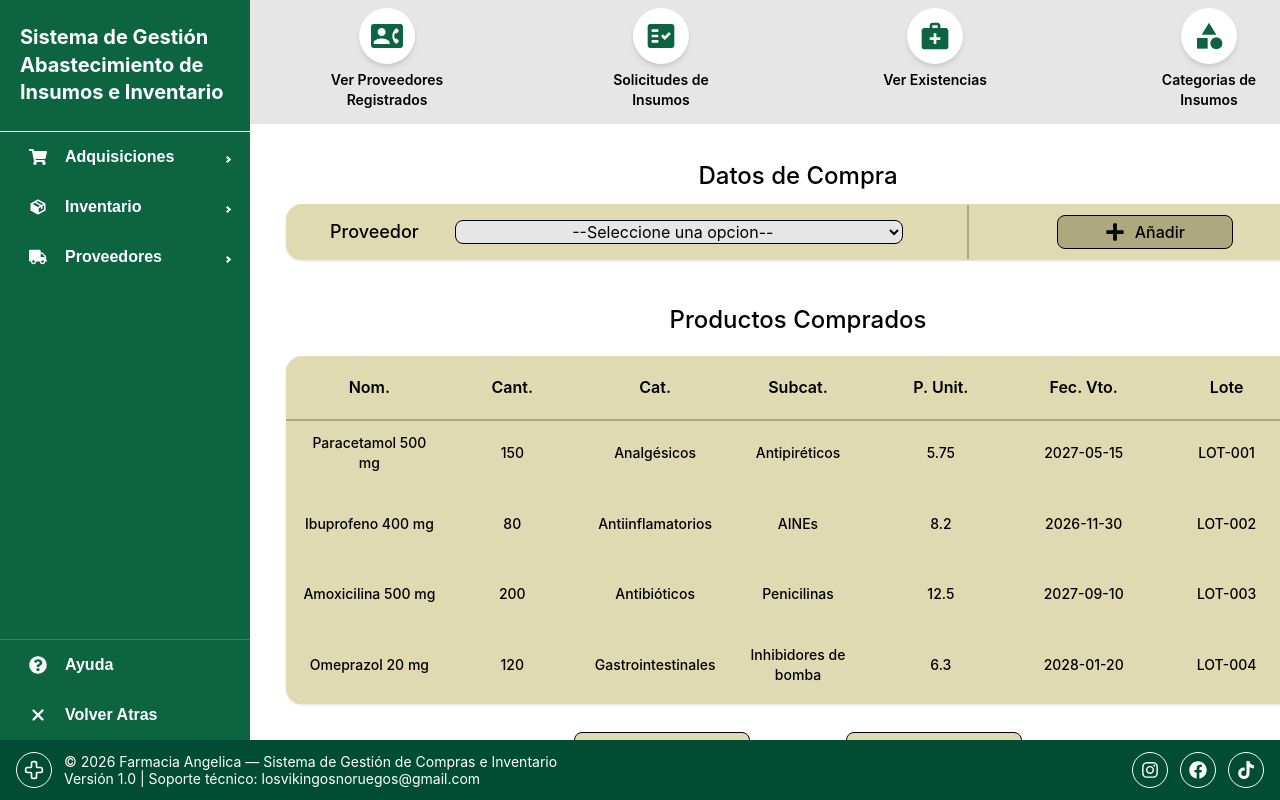
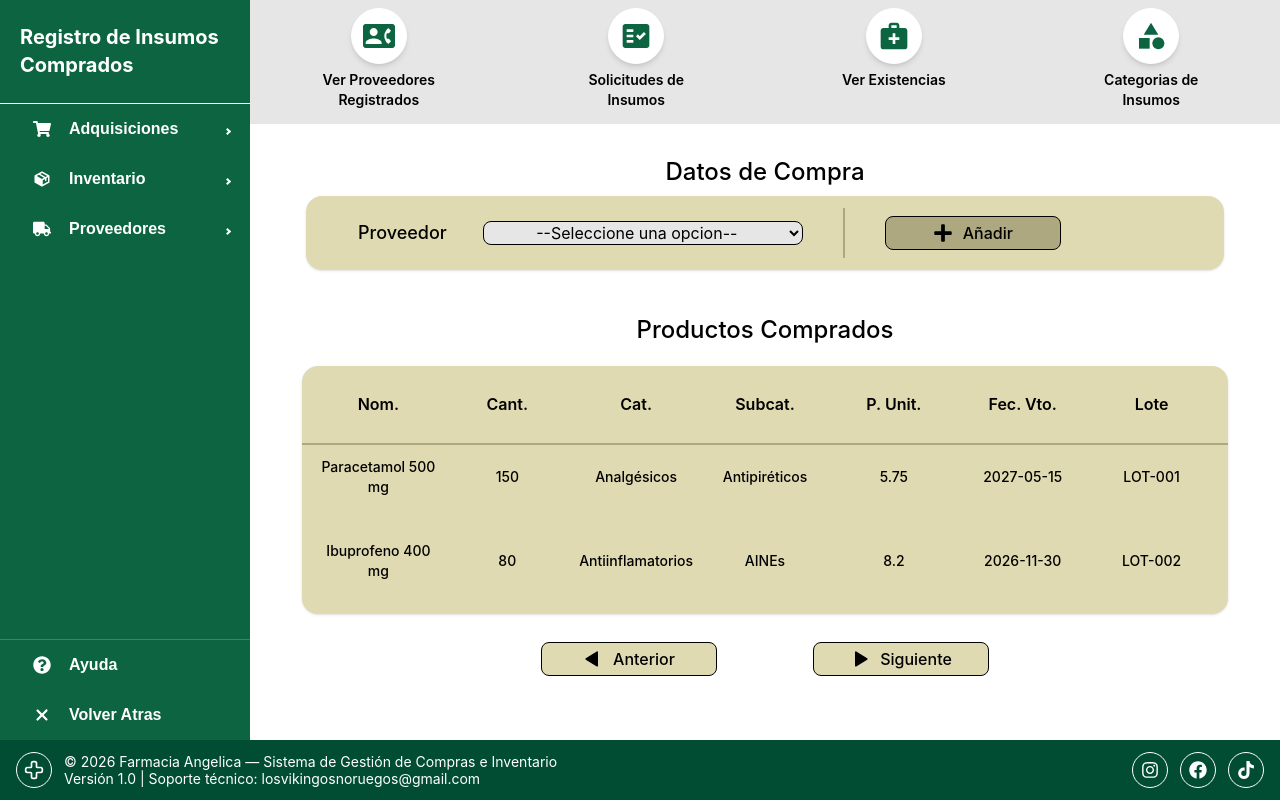
Before and after one commit to gg1700/Sistema-Farmacias-Independientes-Frontend, a React (Vite) app: page /supply/register in a window 1280 px wide. Built offline with nearby package versions, Linux system fonts and the light colour scheme.

Commit message:
feat:mejoras esteticas de interfaz y funcionalidad

```diff
--- a/index.html
+++ b/index.html
@@ -3,6 +3,7 @@
   <head>
     <meta charset="UTF-8"/>
     <meta name="viewport" content="width=device-width, initial-scale=1.0"/>
+    <link rel="icon" type="image/png" href="/src/assets/test_logo.png"/>
     <title>Sistema de Gestión Abastecimiento de Insumos e Inventario para Farmacias</title>
 
   </head>
--- a/src/components/features/SearchSelector.tsx
+++ b/src/components/features/SearchSelector.tsx
@@ -7,21 +7,19 @@ function SearchSelector({ subtitle, dropDownProps, actionButtonProps }: SearchSe
   const { bgColor, hoverColor, IconName, action } = actionButtonProps;
 
   return (
-    <>
-      <section className="flex flex-col justify-center items-center">
-        <h2 className="text-black text-center font-medium text-2xl p-3">{subtitle}</h2>
-        <div className="bg-modals flex items-center w-5xl h-14 rounded-2xl p-4 gap-5 shadow-sm">
+    <section className="flex flex-col justify-center items-center w-full px-4">
+      <h2 className="text-black text-center font-medium text-2xl p-2">{subtitle}</h2>
+      <div className="bg-modals flex flex-col md:flex-row items-center w-full max-w-5xl rounded-2xl px-6 py-3 gap-3 shadow-sm">
         <div>
-            <DropDown selectorStyle="w-md" description={description} options={options}>
+          <DropDown selectorStyle="w-full max-w-xs md:w-md" description={description} options={options}>
           </DropDown>
         </div>
-          <div className="flex justify-center border-l-2 border-[#ADA87F] px-20 py-0.5 m-4 gap-1">
+        <div className="flex justify-center border-t-2 md:border-t-0 md:border-l-2 border-[#ADA87F] px-4 md:px-8 py-2 md:py-0 gap-1 w-full md:w-auto">
           <ActionButton bgColor={bgColor} hoverColor={hoverColor} IconName={IconName} action={action}>
           </ActionButton>
         </div>
       </div>
     </section>
-    </>
   );
 }
 
--- a/src/components/layouts/Header.tsx
+++ b/src/components/layouts/Header.tsx
@@ -1,3 +1,4 @@
+import { useNavigate } from 'react-router-dom';
 import { MdContactPhone, MdFactCheck, MdMedicalServices, MdCategory } from "react-icons/md";
 
 const styles = {
@@ -7,25 +8,41 @@ const styles = {
     text: "text-center font-semibold text-first py-1.5 text-sm",
 }
 
+interface HeaderShortcut {
+    label: string;
+    icon: React.ElementType;
+    path: string | null;
+}
+
+const shortcuts: HeaderShortcut[] = [
+    { label: "Ver Proveedores Registrados", icon: MdContactPhone, path: "/suppliers/manage" },
+    { label: "Solicitudes de Insumos", icon: MdFactCheck, path: "/inventory/requests" },
+    { label: "Ver Existencias", icon: MdMedicalServices, path: "/purchases/list" },
+    { label: "Categorias de Insumos", icon: MdCategory, path: "/inventory/categories" },
+]
+
 function Header() {
+    const navigate = useNavigate();
+
+    function handleNavigate(path: string | null) {
+        if (path) {
+            navigate(path);
+        }
+    }
+
     return (
         <div className={styles.container}>
-            <div className={styles.div}>
-                <button className={styles.button}><MdContactPhone size={32} /></button>
-                <p className={styles.text}>Ver Proveedores Registrados</p>
-            </div>
-            <div className={styles.div}>
-                <button className={styles.button}><MdFactCheck size={32} /></button>
-                <p className={styles.text}>Solicitudes de Insumos</p>
-            </div>
-            <div className={styles.div}>
-                <button className={styles.button}><MdMedicalServices size={32} /></button>
-                <p className={styles.text}>Ver Existencias</p>
-            </div>
-            <div className={styles.div}>
-                <button className={styles.button}><MdCategory size={32} /></button>
-                <p className={styles.text}>Categorias de Insumos</p>
-            </div>
+            {shortcuts.map((shortcut) => {
+                const Icon = shortcut.icon;
+                return (
+                    <div key={shortcut.label} className={styles.div} onClick={() => handleNavigate(shortcut.path)} title={shortcut.label}>
+                        <button type="button" className={styles.button} disabled={!shortcut.path} title={shortcut.label}>
+                            <Icon size={32} />
+                        </button>
+                        <p className={styles.text}>{shortcut.label}</p>
+                    </div>
+                );
+            })}
         </div>
     );
 }
--- a/src/components/layouts/Layout.tsx
+++ b/src/components/layouts/Layout.tsx
@@ -6,9 +6,9 @@ import { ModalRoot } from '../modals/ModalRoot';
 
 const styles = {
     pageContainer: "flex flex-col h-screen overflow-hidden",
-    bodyContainer: "flex flex-1 min-h-0",
-    mainContent: "flex-1 flex flex-col min-h-0",
-    pageContent: "flex-1 p-6 bg-background",
+    bodyContainer: "flex flex-1 min-h-0 min-w-0",
+    mainContent: "flex-1 flex flex-col min-h-0 min-w-0",
+    pageContent: "flex-1 p-6 bg-background overflow-x-auto overflow-y-auto min-w-0",
 }
 
 function Layout() {
--- a/src/components/layouts/Sidebar.tsx
+++ b/src/components/layouts/Sidebar.tsx
@@ -1,5 +1,5 @@
 import { useState } from 'react';
-import { Link } from 'react-router-dom';
+import { Link, useLocation, useNavigate } from 'react-router-dom';
 import { Sidebar, Menu, MenuItem, SubMenu } from 'react-pro-sidebar';
 import { BiSolidPackage } from "react-icons/bi";
 import { FaShoppingCart, FaBoxes, FaTruck, FaQuestionCircle } from 'react-icons/fa';
@@ -20,8 +20,11 @@ const menuItemStyles = {
         backgroundColor: 'transparent',
         fontWeight: 600,
         padding: '10px 20px',
+        borderLeft: '4px solid transparent',
+        transition: 'background-color 0.15s ease, border-color 0.15s ease',
         '&:hover': {
             backgroundColor: 'var(--color-accent)',
+            borderLeftColor: 'var(--color-background)',
         },
         '&.ps-active': {
             backgroundColor: 'var(--color-accent)',
@@ -44,13 +47,53 @@ const helpMenuItemStyles = {
         backgroundColor: 'transparent',
         fontWeight: 600,
         padding: '10px 20px',
+        borderLeft: '4px solid transparent',
+        transition: 'background-color 0.15s ease, border-color 0.15s ease',
         '&:hover': {
             backgroundColor: 'var(--color-accent)',
+            borderLeftColor: 'var(--color-background)',
         },
     },
     icon: {
         color: 'var(--color-background)',
     },
+}
+
+const DEFAULT_TITLE = 'Sistema de Gestión Abastecimiento de Insumos e Inventario';
+
+const titleByPathPrefix: { prefix: string; title: string }[] = [
+    { prefix: '/supply/register', title: 'Registro de Insumos Comprados' },
+    { prefix: '/purchases/list', title: 'Lista de Compras Registradas' },
+    { prefix: '/reports/purchases/detail', title: 'Reporte de Compras' },
+    { prefix: '/reports/purchases', title: 'Filtrado y Vista Previa de Compras' },
+
+    { prefix: '/suppliers/register', title: 'Registro de Proveedores' },
+    { prefix: '/suppliers/manage', title: 'Lista de Proveedores Registrados' },
+    { prefix: '/suppliers', title: 'Administracion de Proveedores' },
+
+    { prefix: '/supply-requests/register', title: 'Registro de Solicitudes de Proveedores' },
+    { prefix: '/supply-requests', title: 'Administracion de Solicitudes Proveedor' },
+    { prefix: '/inventory/requests', title: 'Lista de Solicitudes Registradas' },
+
+    { prefix: '/supply-categories/register', title: 'Registro de Categoria de Producto' },
+    { prefix: '/supply-categories', title: 'Administracion de Categorias y Subcategorias' },
+    { prefix: '/inventory/categories', title: 'Lista de Categorias Registradas' },
+
+    { prefix: '/purchases/register', title: 'Registro de Compra de Productos' },
+
+    { prefix: '/reports/suppliers/detail', title: 'Reporte de Proveedores' },
+    { prefix: '/reports/suppliers', title: 'Filtrado y Vista Previa de Proveedores' },
+    { prefix: '/reports/requests/detail', title: 'Reporte de Solicitudes' },
+    { prefix: '/reports/requests', title: 'Filtrado y Vista Previa de Solicitudes' },
+
+    { prefix: '/menu', title: 'Menu Principal' },
+    { prefix: '/help', title: 'Ayuda' },
+    { prefix: '/', title: 'Menu Principal' },
+].sort((a, b) => b.prefix.length - a.prefix.length);
+
+function getSidebarTitle(pathname: string): string {
+    const match = titleByPathPrefix.find((entry) => pathname === entry.prefix || pathname.startsWith(`${entry.prefix}/`));
+    return match ? match.title : DEFAULT_TITLE;
 }
 
 function BulletPoint() {
@@ -59,10 +102,29 @@ function BulletPoint() {
 
 function SidebarOptions() {
     const [openSubMenu, setOpenSubMenu] = useState<string | null>(null);
+    const location = useLocation();
+    const navigate = useNavigate();
 
     function handleSubMenuToggle(menuName: string, isOpen: boolean) {
         setOpenSubMenu(isOpen ? menuName : null);
     }
+
+    function isActivePath(path: string) {
+        return location.pathname === path || location.pathname.startsWith(`${path}/`);
+    }
+
+    const isHomePath = location.pathname === '/';
+
+    function handleGoBack() {
+        navigate(-1);
+    }
+
+    function handleExitApp() {
+        window.open('', '_self');
+        window.close();
+    }
+
+    const sidebarTitle = getSidebarTitle(location.pathname);
 
     return (
         <Sidebar
@@ -76,45 +138,52 @@ function SidebarOptions() {
         >
             <div className="flex flex-col h-full overflow-x-hidden">
                 <div className={styles.title}>
-                    Sistema de Gestión <br /> Abastecimiento de <br /> Insumos e Inventario
+                    {sidebarTitle}
                 </div>
                 <hr />
                 <Menu menuItemStyles={menuItemStyles}>
                     <SubMenu
                         label="Adquisiciones"
                         icon={<FaShoppingCart size={18} />}
+                        title="Modulo de Adquisiciones"
                         open={openSubMenu === 'adquisiciones'}
                         onOpenChange={(isOpen) => handleSubMenuToggle('adquisiciones', isOpen)}
                     >
-                        <MenuItem className={styles.menuItemOption} icon={<BulletPoint />}> Registro </MenuItem>
-                        <MenuItem className={styles.menuItemOption} icon={<BulletPoint />}> Visualizar </MenuItem>
-                        <MenuItem className={styles.menuItemOption} icon={<BulletPoint />}> Reporte </MenuItem>
+                        <MenuItem className={styles.menuItemOption} icon={<BulletPoint />} component={<Link to="/supply/register" />} active={isActivePath('/supply/register')} title="Registrar una nueva compra de insumos"> Registro </MenuItem>
+                        <MenuItem className={styles.menuItemOption} icon={<BulletPoint />} component={<Link to="/purchases/list" />} active={isActivePath('/purchases/list')} title="Ver la lista de compras registradas"> Visualizar </MenuItem>
+                        <MenuItem className={styles.menuItemOption} icon={<BulletPoint />} component={<Link to="/reports/purchases" />} active={isActivePath('/reports/purchases')} title="Filtrar y generar reporte de compras"> Reporte </MenuItem>
                     </SubMenu>
 
                     <SubMenu
                         label="Inventario"
                         icon={<BiSolidPackage size={18} />}
+                        title="Modulo de Inventario"
                         open={openSubMenu === 'inventario'}
                         onOpenChange={(isOpen) => handleSubMenuToggle('inventario', isOpen)}
                     >
-                        <MenuItem className={styles.menuItemOption} icon={<BulletPoint />}> Categorias </MenuItem>
-                        <MenuItem className={styles.menuItemOption} icon={<BulletPoint />}> Solicitud </MenuItem>
+                        <MenuItem className={styles.menuItemOption} icon={<BulletPoint />} component={<Link to="/supply-categories" />} active={isActivePath('/supply-categories')} title="Gestionar categorias y subcategorias de insumos"> Categorias </MenuItem>
+                        <MenuItem className={styles.menuItemOption} icon={<BulletPoint />} component={<Link to="/supply-requests" />} active={isActivePath('/supply-requests')} title="Gestionar solicitudes de insumos a proveedores"> Solicitud </MenuItem>
                     </SubMenu>
 
                     <SubMenu
                         label="Proveedores"
                         icon={<FaTruck size={18} />}
+                        title="Modulo de Proveedores"
                         open={openSubMenu === 'proveedores'}
                         onOpenChange={(isOpen) => handleSubMenuToggle('proveedores', isOpen)}
                     >
-                        <MenuItem className={styles.menuItemOption} icon={<BulletPoint />}> Gestionar </MenuItem>
+                        <MenuItem className={styles.menuItemOption} icon={<BulletPoint />} component={<Link to="/suppliers" />} active={isActivePath('/suppliers')} title="Gestionar proveedores registrados"> Gestionar </MenuItem>
                     </SubMenu>
                 </Menu>
 
                 <div className={styles.helpContainer}>
                     <Menu menuItemStyles={helpMenuItemStyles}>
-                        <MenuItem className={styles.menuItemOption} icon={<FaQuestionCircle size={18} />} component={<Link to="help" />}> Ayuda </MenuItem>
-                        <MenuItem className={styles.menuItemOption} icon={<FaXmark className={styles.iconBack} size={18} />}> Volver Atras </MenuItem>
+                        <MenuItem className={styles.menuItemOption} icon={<FaQuestionCircle size={18} />} component={<Link to="/help" />} active={isActivePath('/help')} title="Ir al centro de ayuda"> Ayuda </MenuItem>
+                        {isHomePath ? (
+                            <MenuItem className={styles.menuItemOption} icon={<FaXmark className={styles.iconBack} size={18} />} onClick={handleExitApp} title="Cerrar la aplicacion"> Salir </MenuItem>
+                        ) : (
+                            <MenuItem className={styles.menuItemOption} icon={<FaXmark className={styles.iconBack} size={18} />} onClick={handleGoBack} title="Volver a la pantalla anterior"> Volver Atras </MenuItem>
+                        )}
                     </Menu>
                 </div>
             </div>
--- a/src/pages/PurchasesPreviewPage.tsx
+++ b/src/pages/PurchasesPreviewPage.tsx
@@ -17,10 +17,10 @@ const styles = {
     supplierRow: "flex",
     totalsWrapper: "w-full flex justify-center",
     totalsBar: "w-full max-w-5xl flex justify-end text-text font-bold text-lg px-4",
-    printWrapper: "w-full flex justify-end pr-8 -mt-10",
+    printWrapper: "w-full flex justify-end pr-8 -mt-14",
 }
 
-const LINE_ITEMS_PER_PAGE = 3;
+const LINE_ITEMS_PER_PAGE = 2;
 
 function PurchasesPreviewPage() {
     const navigate = useNavigate();
--- a/src/pages/RegisterSupply.tsx
+++ b/src/pages/RegisterSupply.tsx
@@ -36,13 +36,15 @@ function RegisterSupply() {
   const testHeader = ["Nom.", "Cant.", "Cat.", "Subcat.", "P. Unit.", "Fec. Vto.", "Lote"];
 
   return (
-    <section className="flex flex-col justify-center items-center h-full gap-3">
+    <section className="flex flex-col justify-center items-center w-full h-full gap-3 px-4">
       <SearchSelector subtitle="Datos de Compra" dropDownProps={dropDown} actionButtonProps={actionButton}>
       </SearchSelector>
 
-      <RegisterTable tableStyles="w-5xl h-87" buttonStyles="gap-20" subtitle={"Productos Comprados"} header={testHeader}
-      registers={newSupplyList} pagination={4}>
-      </RegisterTable>
+      <div className="w-full overflow-x-auto flex justify-center">
+        <RegisterTable tableStyles="w-full max-w-5xl h-87" buttonStyles="gap-6 sm:gap-12 md:gap-20" subtitle={"Productos Comprados"} header={testHeader}
+        registers={newSupplyList} pagination={2}>
+        </RegisterTable>
+      </div>
     </section>
   );
 }
--- a/src/pages/SupplierManagment.tsx
+++ b/src/pages/SupplierManagment.tsx
@@ -16,7 +16,7 @@ function SupplierManagmentPage() {
       </OptionButton>
       */}
 
-      <section className="flex flex-col justify-center items-center gap-8 h-full p-8">
+      <section className="flex flex-col justify-center items-center gap-8 h-full p-0">
         <OptionWorkSpace options={optionList.slice(0, 3)}>
         </OptionWorkSpace>
       </section>
--- a/src/routes/Index.routes.tsx
+++ b/src/routes/Index.routes.tsx
@@ -39,6 +39,7 @@ function RouterPage() {
   return (
     <Routes>
       <Route path="/" element={<Layout />}>
+        <Route index element={<MainMenu />} />
         <Route path="help" element={<Help />} />
         <Route path="purchases/register/:purchaseId?" element={<PurchaseProductDetailPage />} />
         <Route path="purchases/list" element={<RegisteredPurchasesListPage />} />
```
Also changed, not shown: src/components/layouts/Footer.tsx (+8 -4 lines), src/pages/HelpPage.tsx (+19 -3 lines). Lines whose indentation alone changed are shown as unchanged.
